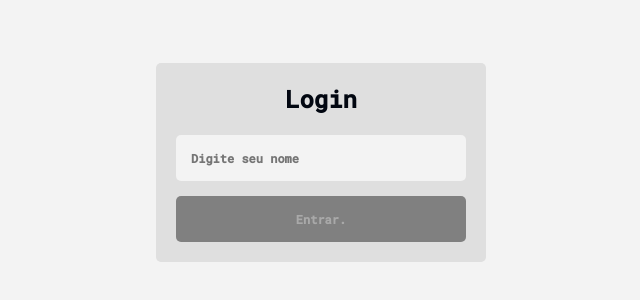
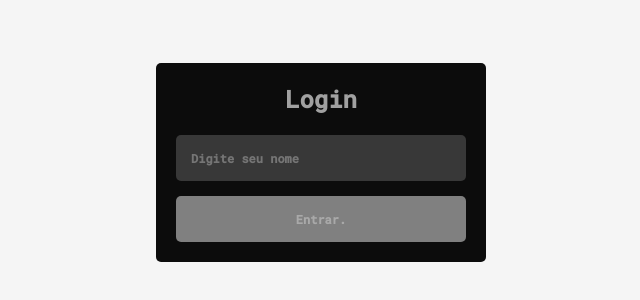
Before and after one commit to Bruno-rasq/Chat, a plain HTML site: page frontend/index.html in a window 1280 px wide. Shown: the part 238-538 px from the top of the page, without its empty margins (319-959 px from the left). Drawn offline with Linux system fonts and the light colour scheme.

Commit message:
refac: style

```diff
--- a/frontend/style/_chat.scss
+++ b/frontend/style/_chat.scss
@@ -4,6 +4,7 @@
     display: none;
     flex-direction: column;
     justify-content: space-between;
+    background-color: whitesmoke;
 
     .chat__messages{
 
@@ -48,7 +49,7 @@
 
     .chat__form{
 
-        background-color: $background-color;
+        background-color: whitesmoke;
         padding: 15px 20px;
         display: flex;
         align-items: center;
@@ -65,7 +66,7 @@
             border-radius: 8px;
             flex-grow: 1;
             background-color: $messagesInput-color;
-            color: $messagesInput-letter;
+            color: black;
             outline: none;
             font-size: 1rem;
         }
--- a/frontend/style/_login.scss
+++ b/frontend/style/_login.scss
@@ -5,7 +5,7 @@
     padding: 20px;
     border-radius: 5px;
 
-    background-color: $messagesInput-color;
+    background-color: rgb(12, 12, 12);
 
     h2{
 
--- a/frontend/style/_variables.scss
+++ b/frontend/style/_variables.scss
@@ -1,13 +1,18 @@
-$background-color: #f3f3f3;
-$letter-color: #020711;
+$background-color: whitesmoke;
+$letter-color: #a1a1a1;
 $font-size: 16px;
-$inputform-color: #f3f3f3;
-$buttonform-color: #0c041f;
-$btnform-hover: #0e102e;
+
+$inputform-color: #383838;
+$buttonform-color: #383838;
+$btnform-hover: #181818;
+
 $messagesInput-color: #dfdfdf;
 $messagesInput-letter: #c7c7c7;
+
 $messagesIcon-color: #8b8b8b;
+
 $messages-self: #2e2e2e;
 $messagesself-letter: #c7c7c7;
+
 $messages-other: #d3d3d3;
 $messagesOther-letter: #5c5c5c;
```
Also changed, not shown: frontend/style/style.css, 1 other file.
